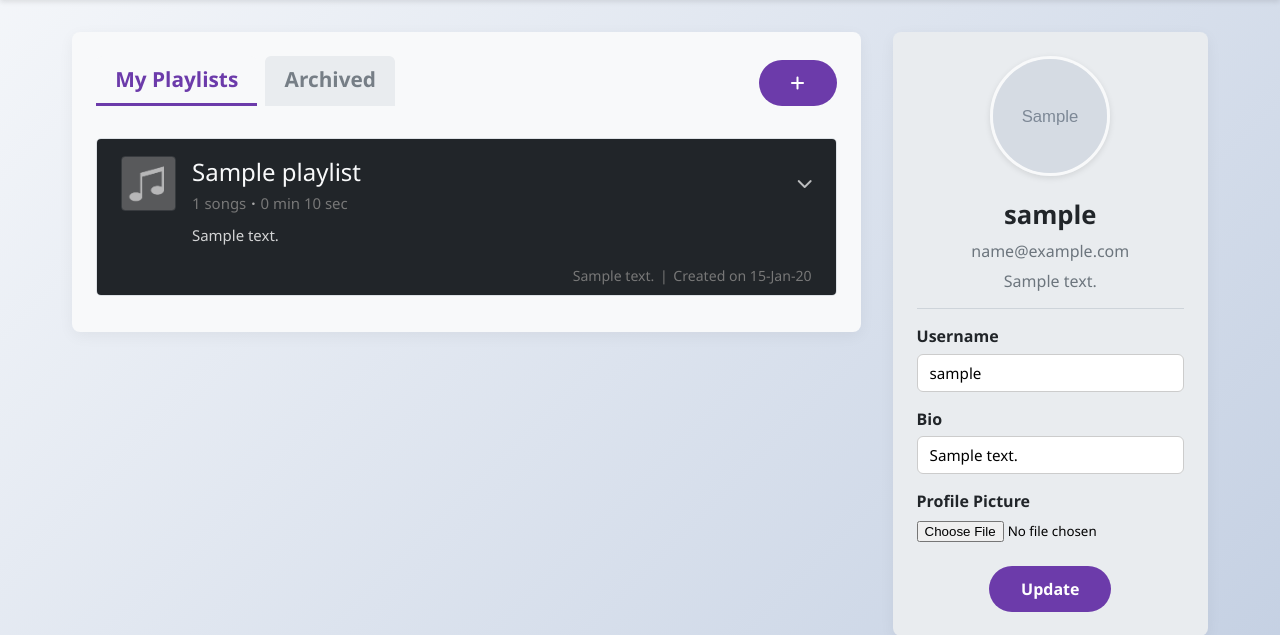
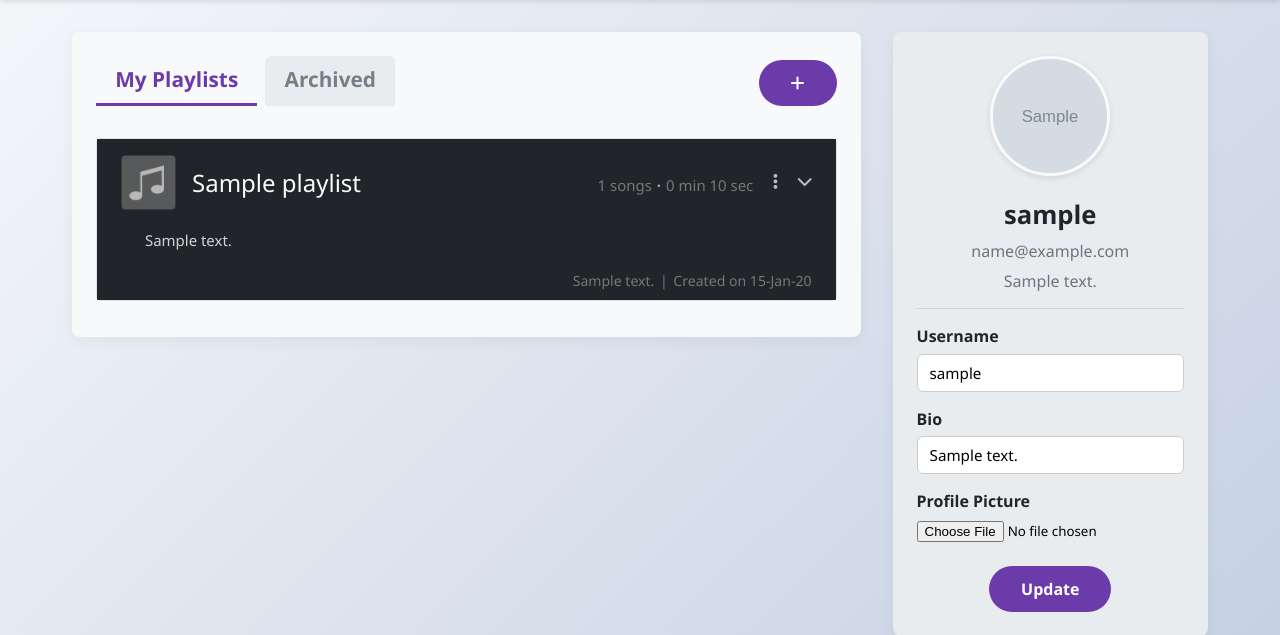
Before and after one commit to guramrekh/wavelink, a Flask app: page /account in a window 1280 px wide. Shown: the part 65-700 px from the top of the page. Run offline with Flask 3, Linux system fonts and the light colour scheme; a user stored in the database is signed in; tables that the repository leaves empty hold one stand-in row (values such as "Sample post"); grey boxes marked "Sample" are stand-in pictures; some libraries are stand-ins or nearby versions.

Commit message:
added playlist archiving and deleting functionality

```diff
--- a/myapp/routes.py
+++ b/myapp/routes.py
@@ -1,4 +1,4 @@
-from flask import Blueprint, render_template, flash, redirect, request, url_for, current_app
+from flask import Blueprint, abort, render_template, flash, redirect, request, url_for, current_app
 from flask_login import login_user, current_user, logout_user, login_required
 
 from myapp.models import Playlist, User
@@ -71,10 +71,17 @@ def formatted_total_duration(playlists):
 @bp.route('/home')
 @login_required
 def home():
+    view = request.args.get("view", "my")
+    playlists = []
+    if view == "my":
+        playlists = Playlist.query.filter_by(user_id=current_user.id, archived=False).all()
+    elif view == "archived":
+        playlists = Playlist.query.filter_by(user_id=current_user.id, archived=True).all()
+
     user_pfp = url_for('static', filename='pictures/' + current_user.profile_picture)
-    playlists=current_user.playlists
     total_duration_list = formatted_total_duration(playlists)
-    return render_template('home.html', playlists=playlists, user_pfp=user_pfp, total_durations=total_duration_list)
+    return render_template('home.html', playlists=playlists, user_pfp=user_pfp,
+                           total_durations=total_duration_list, current_view=view)
 
 
 def save_picture(form_picture):
@@ -124,3 +131,41 @@ def account():
 def logout():
     logout_user()
     return redirect(url_for('main.index'))
+
+
+@bp.route('/playlist/<int:playlist_id>/toggle_archive', methods=['POST'])
+@login_required
+def toggle_playlist_archive(playlist_id):
+    origin_view = request.form.get('origin_view', 'active')
+    playlist = Playlist.query.get_or_404(playlist_id)
+
+    if playlist.user_id != current_user.id:
+        abort(403)
+
+    try:
+        playlist.archived = not playlist.archived
+        db.session.commit()
+    except Exception as e:
+        db.session.rollback()
+        print(f"Error toggling archive status for playlist {playlist_id}: {e}")
+
+    return redirect(url_for('main.account', view=origin_view))
+
+
+@bp.route('/playlist/<int:playlist_id>/delete', methods=['POST'])
+@login_required
+def delete_playlist(playlist_id):
+    origin_view = request.form.get('origin_view', 'active')
+    playlist = Playlist.query.get_or_404(playlist_id)
+
+    if playlist.user_id != current_user.id:
+        abort(403)
+
+    try:
+        db.session.delete(playlist)
+        db.session.commit()
+    except Exception as e:
+        db.session.rollback()
+        print(f"Error deleting playlist {playlist_id}: {e}")
+
+    return redirect(url_for('main.account', view=origin_view))
--- a/myapp/static/home.css
+++ b/myapp/static/css/home.css
@@ -72,7 +72,7 @@ body {
     border-radius: 8px;
     box-shadow: 0 4px 15px rgba(0, 0, 0, 0.05);
     text-align: center;
-    height: fit-content; /* as tall as its content */
+    height: fit-content;
     position: sticky;
     top: calc(2rem + 60px);
 }
@@ -171,7 +171,6 @@ body {
 .playlist-item {
     margin-bottom: 0.75rem;
     border-radius: 5px;
-    overflow: hidden;
     border: 1px solid #dee2e6;
 }
 
@@ -179,7 +178,7 @@ body {
     display: flex;
     align-items: center;
     flex-wrap: wrap;
-    gap: 0.5rem 1rem;
+    gap: 1rem;
     background-color: var(--dark);
     color: var(--light);
     padding: 1rem 1.5rem;
@@ -188,16 +187,23 @@ body {
     font-weight: 500;
     list-style: none;
     transition: background-color 0.2s ease;
-    position: relative; /* of the arrow */
+    position: relative;
     padding-bottom: 2.5rem;
+    /* overflow: hidden; */
 }
-
 .playlist-header:hover {
     background-color: #343a40;
 }
-
 .playlist-header::-webkit-details-marker {
     display: none;
+}
+
+.playlist-header-right {
+    display: flex;
+    align-items: center;
+    margin-left: auto;
+    gap: 0.75rem;
+    flex-shrink: 0;
 }
 
 .playlist-cover-thumb {
@@ -210,18 +216,23 @@ body {
 }
 
 .playlist-name {
-    flex-grow: 0; /* Changed from 1 */
+    flex-shrink: 1;
     font-size: 1.5rem;
     margin-right: 1rem;
+    white-space: nowrap;
+    overflow: hidden;
+    text-overflow: ellipsis;
+    min-width: 50px;
 }
 
-.playlist-stats {
+.playlist-stats.header-stats {
     display: flex;
     align-items: center;
     gap: 2px;
     font-size: 0.85em;
     color: #777;
     margin-top: 5px;
+    flex-shrink: 0;
 }
 
 .playlist-stats span {
@@ -232,26 +243,8 @@ body {
 
 .playlist-stats .meta-separator {
     color: #aaa;
-    margin: 0 3px;        /* Horizontal space around separator */
+    margin: 0 3px;
     font-weight: bold;
-}
-
-.details-arrow {
-    margin-left: auto;
-    font-size: 0.9em;
-    transition: transform 0.2s ease-in-out;
-    color: rgba(255, 255, 255, 0.7);
-    align-self: center;
-    padding-left: 0.5rem;
-}
-
-.playlist-item[open] > summary .details-arrow {
-    transform: rotate(180deg);
-}
-
-.playlist-item[open] > .playlist-header {
-   border-bottom-left-radius: 0;
-   border-bottom-right-radius: 0;
 }
 
 .playlist-meta {
@@ -264,6 +257,7 @@ body {
     font-weight: 400;
     color: #777;
     line-height: 1;
+    z-index: 5;
 }
 .meta-separator {
     margin-left: 0.35rem;
@@ -274,13 +268,94 @@ body {
     margin: 0;
 }
 
+.details-arrow {
+    font-size: 0.9em;
+    transition: transform 0.2s ease-in-out;
+    color: rgba(255, 255, 255, 0.7);
+
+}
+
+.playlist-item[open] > summary .details-arrow {
+    transform: rotate(180deg);
+}
+
+.playlist-item[open] > .playlist-header {
+   border-bottom-left-radius: 0;
+   border-bottom-right-radius: 0;
+}
+
+.playlist-options {
+    position: relative;
+    z-index: 10;
+}
+
+.options-button {
+    background: none;
+    border: none;
+    color: rgba(255, 255, 255, 0.7);
+    font-size: 1.1rem;
+    padding: 5px 8px;
+    cursor: pointer;
+    border-radius: 4px;
+    line-height: 1;
+}
+
+.options-button:hover {
+    background-color: rgba(255, 255, 255, 0.1);
+    color: #fff;
+}
+
+.options-dropdown {
+    display: none;
+    position: absolute;
+    right: 0;
+    top: 100%;
+    background-color: #fff;
+    border: 1px solid #ccc;
+    border-radius: 4px;
+    box-shadow: 0 4px 10px rgba(0, 0, 0, 0.15);
+    min-width: 120px;
+    padding: 1px 0;
+    z-index: 11;
+}
+.options-dropdown.menu-open {
+    display: block;
+}
+.options-dropdown .dropdown-item {
+    display: block;
+    padding: 8px 15px;
+    color: var(--dark);
+    text-decoration: none;
+    font-size: 0.9rem;
+    white-space: nowrap;
+    background: none;
+    border: none;
+    width: 100%;
+    text-align: left;
+    cursor: pointer;
+}
+.options-dropdown .dropdown-item:hover {
+    background-color: #f0f0f0;
+}
+.options-dropdown .dropdown-form {
+    margin: 0;
+}
+.options-dropdown .delete-item {
+    color: #dc3545;
+}
+.options-dropdown .delete-item:hover {
+    background-color: #f8d7da;
+}
+
 
 .playlist-info {
-    width: 100%;   /* Force this block onto a new line */
+    flex-basis: 100%;
+    order: 1;
     font-size: 0.85em;
     font-weight: 450;
     color: rgba(255, 255, 255, 0.8);
-    padding-left: calc(55px + 1rem);
+    padding-left: 1.5rem;
+    padding-right: 1.5rem;
     padding-top: 0.2rem;
     padding-bottom: 0.5rem;
 }
--- /dev/null
+++ b/myapp/static/js/playlist_options_menu.js
@@ -0,0 +1,39 @@
+
+document.addEventListener('DOMContentLoaded', function() {
+    const optionsButtons = document.querySelectorAll('.options-button');
+
+    optionsButtons.forEach(button => {
+        button.addEventListener('click', function(event) {
+            // Prevent the click on the dropdown button or menu itself from
+            // being treated like a click outside the menu, which would immediately close it
+            event.stopPropagation();
+            const dropdown = this.nextElementSibling;  // Get the dropdown div right after the button
+
+            closeAllDropdowns(dropdown);
+
+            dropdown.classList.toggle('menu-open');  // Toggle the current dropdown
+        });
+    });
+
+    // Close dropdown if clicking outside
+    document.addEventListener('click', function(event) {
+        closeAllDropdowns();
+    });
+
+    function closeAllDropdowns(excludeDropdown = null) {
+        const allDropdowns = document.querySelectorAll('.options-dropdown');
+        allDropdowns.forEach(dropdown => {
+            if (dropdown !== excludeDropdown && dropdown.classList.contains('menu-open')) {
+                dropdown.classList.remove('menu-open');
+            }
+        });
+    }
+
+    // Prevent dropdown clicks from closing the menu immediately
+    document.querySelectorAll('.options-dropdown').forEach(dropdown => {
+       dropdown.addEventListener('click', function(event) {
+           event.stopPropagation();
+       });
+    });
+
+});
--- a/myapp/templates/account.html
+++ b/myapp/templates/account.html
@@ -4,9 +4,9 @@
 <head>
   <meta charset="UTF-8">
   <meta name="viewport" content="width=device-width, initial-scale=1.0">
-  <link rel="stylesheet" href="{{ url_for('static', filename='styles.css') }}">
-  <link rel="stylesheet" href="{{ url_for('static', filename='home.css') }}">
-  <link rel="stylesheet" href="{{ url_for('static', filename='forms.css') }}">
+  <link rel="stylesheet" href="{{ url_for('static', filename='css/styles.css') }}">
+  <link rel="stylesheet" href="{{ url_for('static', filename='css/home.css') }}">
+  <link rel="stylesheet" href="{{ url_for('static', filename='css/forms.css') }}">
   <link rel="stylesheet" href="https://cdnjs.cloudflare.com/ajax/libs/font-awesome/6.0.0/css/all.min.css">
   <title>Account - WaveLink</title>
 </head>
@@ -34,20 +34,22 @@
             Archived
           </a>
         </div>
-
         <a href="#" class="btn btn-primary create-playlist-btn" title="Create New Playlist">
           <i class="fas fa-plus"></i>
         </a>
       </div>
+
       {% if playlists %}
         {% for playlist in playlists %}
           <details class="playlist-item">
+
             <summary class="playlist-header">
               <img src="{{ url_for('static', filename='pictures/default_cover.jpg') }}"
                   alt="{{ playlist.name }} cover" class="playlist-cover-thumb">
 
-              <div class="playlist-header-main">
-                <span class="playlist-name">{{ playlist.name }}</span>
+              <span class="playlist-name">{{ playlist.name }}</span>
+
+              <div class="playlist-header-right">
                 <div class="playlist-stats header-stats">
                   <span class="playlist-song-count" title="Number of songs">
                     {{ playlist.tracks.count() }} songs
@@ -57,9 +59,34 @@
                     {{ total_durations[loop.index0] }}
                   </span>
                 </div>
+
+                <div class="playlist-options">
+                  <button class="options-button" aria-label="Playlist options" title="Options">
+                    <i class="fas fa-ellipsis-v"></i>
+                  </button>
+                  <div class="options-dropdown">
+                    <a href="#" class="dropdown-item">Edit</a>
+
+                    <form action="{{ url_for('main.toggle_playlist_archive', playlist_id=playlist.id) }}"
+                        method="POST" class="dropdown-form">
+                      <input type="hidden" name="origin_view" value="{{ current_view }}">
+                      <button type="submit" class="dropdown-item">
+                        {% if playlist.archived %}Unarchive{% else %}Archive{% endif %}
+                      </button>
+                    </form>
+
+                    <form action="{{ url_for('main.delete_playlist', playlist_id=playlist.id) }}"
+                        method="POST" class="dropdown-form">
+                      <input type="hidden" name="origin_view" value="{{ current_view }}">
+                      <button type="submit" class="dropdown-item delete-item" onclick=
+                        "return confirm('Are you sure you want to delete this playlist?');">Delete
+                      </button>
+                    </form>
+                  </div>
+                </div>
+
+                <i class="fas fa-chevron-down details-arrow"></i>
               </div>
-
-              <i class="fas fa-chevron-down details-arrow"></i>
 
               <div class="playlist-info">
                 <p>{{ playlist.description or '' }}</p>
@@ -178,6 +205,7 @@
 
   </main>
 
+  <script src="{{ url_for('static', filename='js/playlist_options_menu.js') }}"></script>
 </body>
 
 </html>
--- a/myapp/templates/index.html
+++ b/myapp/templates/index.html
@@ -6,7 +6,7 @@
   <meta name="viewport" content="width=device-width, initial-scale=1.0, shrink-to-fit=no">
   <link rel="stylesheet" href="https://maxcdn.bootstrapcdn.com/bootstrap/4.0.0/css/bootstrap.min.css"
     integrity="sha384-Gn5384xqQ1aoWXA+058RXPxPg6fy4IWvTNh0E263XmFcJlSAwiGgFAW/dAiS6JXm" crossorigin="anonymous">
-  <link rel="stylesheet" href="{{ url_for('static', filename='styles.css') }}">
+  <link rel="stylesheet" href="{{ url_for('static', filename='css/styles.css') }}">
   <title>Wavelink</title>
 </head>
 
--- a/myapp/templates/login.html
+++ b/myapp/templates/login.html
@@ -6,8 +6,8 @@
   <meta name="viewport" content="width=device-width, initial-scale=1.0, shrink-to-fit=no">
   <link rel="stylesheet" href="https://maxcdn.bootstrapcdn.com/bootstrap/4.0.0/css/bootstrap.min.css"
     integrity="sha384-Gn5384xqQ1aoWXA+058RXPxPg6fy4IWvTNh0E263XmFcJlSAwiGgFAW/dAiS6JXm" crossorigin="anonymous">
-  <link rel="stylesheet" href="{{ url_for('static', filename='styles.css') }}">
-  <link rel="stylesheet" href="{{ url_for('static', filename='forms.css') }}">
+  <link rel="stylesheet" href="{{ url_for('static', filename='css/styles.css') }}">
+  <link rel="stylesheet" href="{{ url_for('static', filename='css/forms.css') }}">
 
   <title>Login - WaveLink</title>
 </head>
--- a/myapp/templates/register.html
+++ b/myapp/templates/register.html
@@ -6,8 +6,8 @@
   <meta name="viewport" content="width=device-width, initial-scale=1.0, shrink-to-fit=no">
   <link rel="stylesheet" href="https://maxcdn.bootstrapcdn.com/bootstrap/4.0.0/css/bootstrap.min.css"
     integrity="sha384-Gn5384xqQ1aoWXA+058RXPxPg6fy4IWvTNh0E263XmFcJlSAwiGgFAW/dAiS6JXm" crossorigin="anonymous">
-  <link rel="stylesheet" href="{{ url_for('static', filename='styles.css') }}">
-  <link rel="stylesheet" href="{{ url_for('static', filename='forms.css') }}">
+  <link rel="stylesheet" href="{{ url_for('static', filename='css/styles.css') }}">
+  <link rel="stylesheet" href="{{ url_for('static', filename='css/forms.css') }}">
 
   <title>Register - WaveLink</title>
 </head>
```
Also changed, not shown: myapp/templates/home.html (+19 -7 lines), myapp/static/css/forms.css (renamed from myapp/static/forms.css), myapp/static/css/styles.css (renamed from myapp/static/styles.css).
